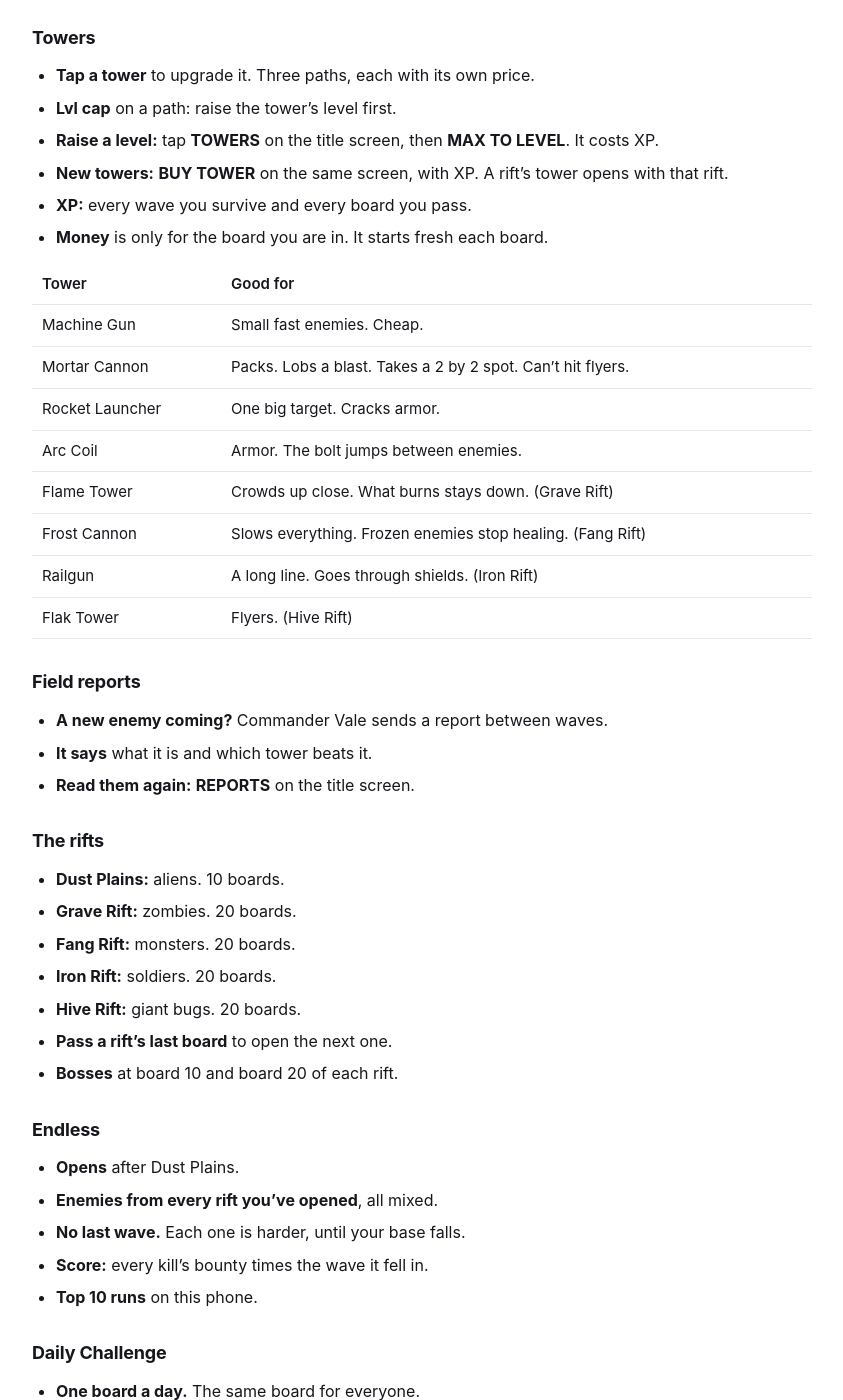
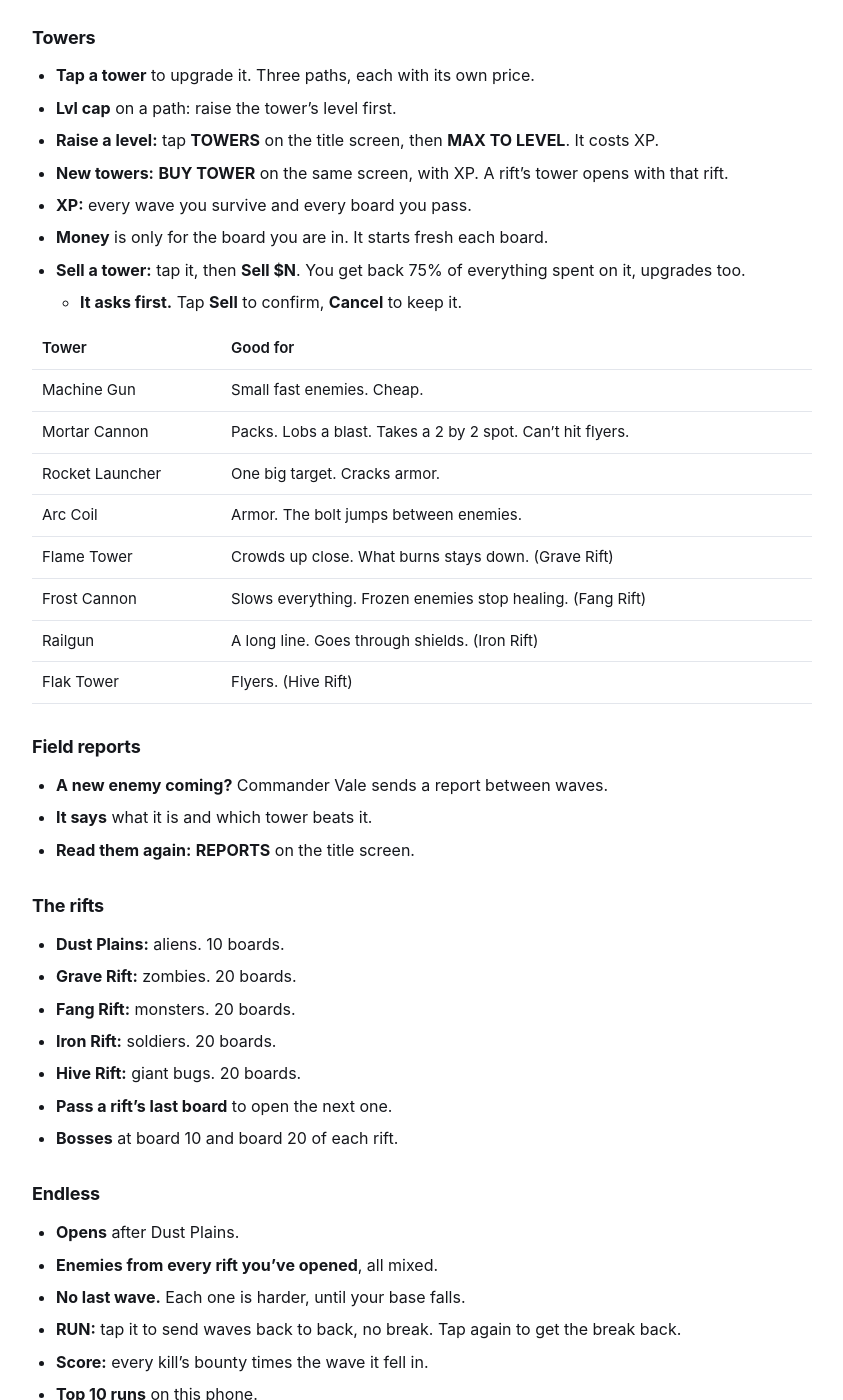
Before and after one commit to mytombrown/team-assist-help, a Jekyll site: the page built from _guides/riftwardens/getting-started.md, in a window 1280 px wide and 1400 px high, scrolled down 888 px. Shown: the whole window, without its empty margins (218-1061 px from the left). Built offline with Jekyll 4.4.1, drawn with Linux system fonts in a browser that asks for light colours.

Commit message:
Build 1: Rift Wardens help — sell a tower (asks first), Endless RUN (NR-1672)
Co-Authored-By: Claude Opus 5.5 <noreply@anthropic.com>

```diff
--- a/_guides/riftwardens/getting-started.md
+++ b/_guides/riftwardens/getting-started.md
@@ -3,7 +3,7 @@ title: "How do I get started?"
 app: riftwardens
 category: getting-started
 order: 1
-tags: "start, first time, new, play, tower defense, towers, build, upgrade, paths, levels, xp, money, waves, skip, start, speed, 2x, 4x, rift, rifts, dust plains, grave rift, fang rift, iron rift, hive rift, wardens, vale, field reports, reports, endless, daily, daily challenge, leaderboard, look, looks, 3d, 16-bit, classic, vector, machine gun, mortar, rocket launcher, arc coil, flame tower, frost cannon, railgun, flak tower, boss, bosses"
+tags: "sell, sell tower, refund, run, back to back, start, first time, new, play, tower defense, towers, build, upgrade, paths, levels, xp, money, waves, skip, start, speed, 2x, 4x, rift, rifts, dust plains, grave rift, fang rift, iron rift, hive rift, wardens, vale, field reports, reports, endless, daily, daily challenge, leaderboard, look, looks, 3d, 16-bit, classic, vector, machine gun, mortar, rocket launcher, arc coil, flame tower, frost cannon, railgun, flak tower, boss, bosses"
 quick: "Tap PLAY, pick a rift, pick a board. Tap a square next to the path to build a tower. Tap START. Survive every wave to pass the board."
 related:
   - troubleshooting
@@ -40,6 +40,8 @@ related:
 - **New towers:** **BUY TOWER** on the same screen, with XP. A rift's tower opens with that rift.
 - **XP:** every wave you survive and every board you pass.
 - **Money** is only for the board you are in. It starts fresh each board.
+- **Sell a tower:** tap it, then **Sell $N**. You get back 75% of everything spent on it, upgrades too.
+  - **It asks first.** Tap **Sell** to confirm, **Cancel** to keep it.
 
 | Tower | Good for |
 |---|---|
@@ -73,6 +75,7 @@ related:
 - **Opens** after Dust Plains.
 - **Enemies from every rift you've opened**, all mixed.
 - **No last wave.** Each one is harder, until your base falls.
+- **RUN:** tap it to send waves back to back, no break. Tap again to get the break back.
 - **Score:** every kill's bounty times the wave it fell in.
 - **Top 10 runs** on this phone.
 
```
